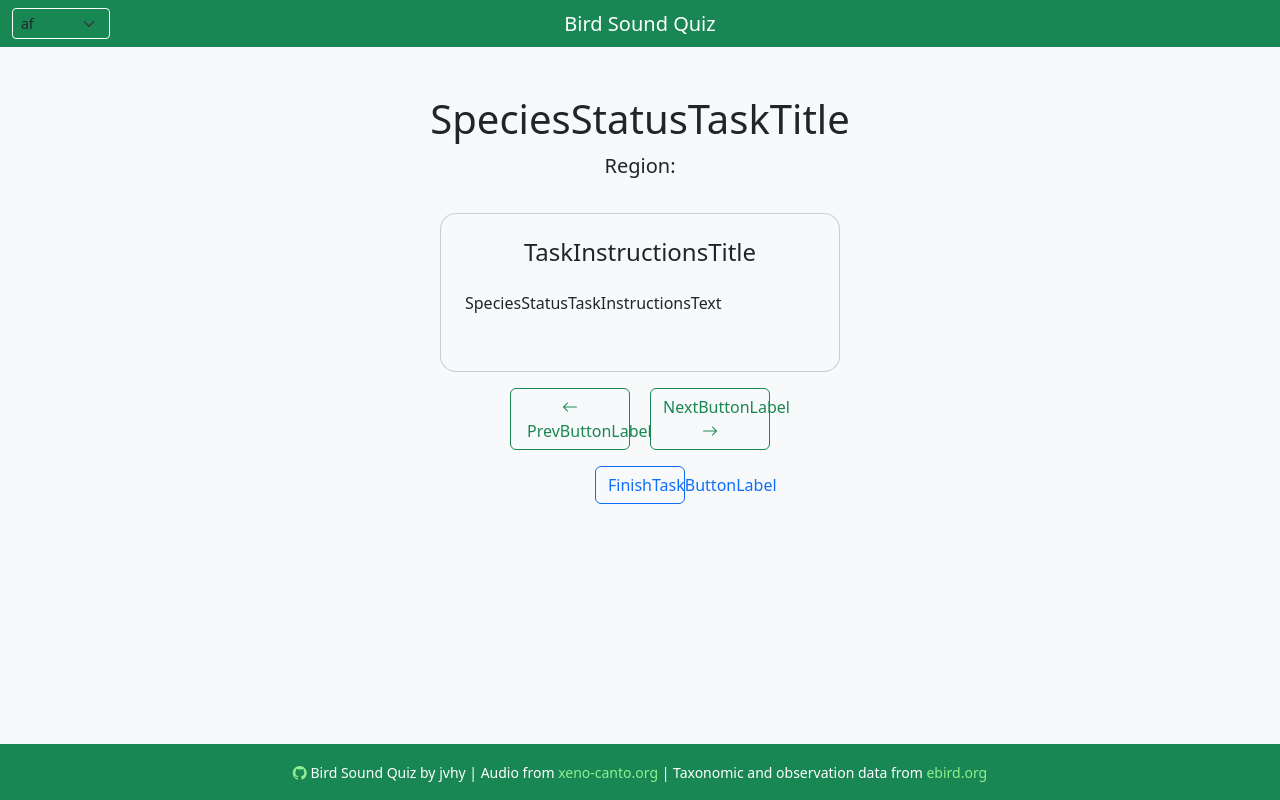
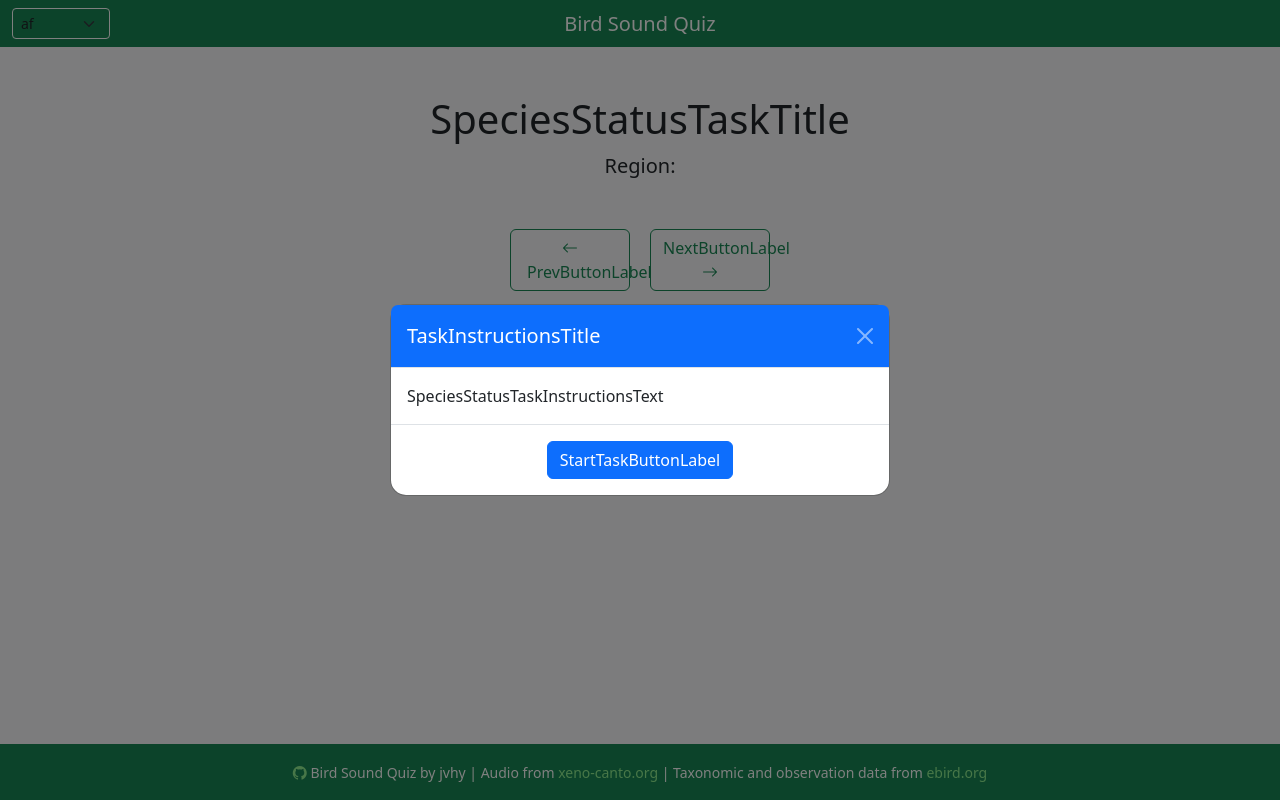
Before and after one commit to jvhy/bird-sound-quiz, a Django app: template contribute/templates/species_status_task.html in a window 1280 px wide. Run offline with Django 5.2, Linux system fonts and the light colour scheme; the template is opened without the code that fills it, so the values that code supplies are empty; parts of the project's set-up code (start-up, migrations or seed data) failed here and were passed over.

Commit message:
Move task instructions to modal

```diff
--- a/contribute/templates/species_status_task.html
+++ b/contribute/templates/species_status_task.html
@@ -21,18 +21,8 @@
         </div>
         <div id="taskCarousel" class="carousel slide mx-auto" data-bs-interval="false" data-bs-touch="false" style="max-width: 400px;">
             <div class="carousel-inner">
-                <div class="carousel-item active" id="slide_{{ forloop.counter }}">
-                    <div class="card p-4 bg-light rounded-4">
-                        <div class="pb-3">
-                            <div class="text-center">
-                                <h4 class="pb-3">{% trans "TaskInstructionsTitle" %}</h4>
-                            </div>
-                            <p>{% trans "SpeciesStatusTaskInstructionsText" %}</p>
-                        </div>
-                    </div>
-                </div>
                 {% for observation in observations %}
-                <div class="carousel-item" id="slide_{{ forloop.counter }}">
+                <div class="carousel-item {% if forloop.first %}active{% endif %}" id="slide_{{ forloop.counter }}">
                     <div class="card p-4 bg-light rounded-4">
                         <div class="text-center pb-3">
                             <h4>{% get_localized_value observation.species "name" LANGUAGE_CODE %}</h4>
@@ -70,9 +60,30 @@
         </div>
     </form>
 </div>
+<div class="modal fade" id="instructionsModal" tabindex="-1" aria-labelledby="confirmDeleteLabel" aria-hidden="true">
+    <div class="modal-dialog modal-dialog-centered">
+        <div class="modal-content rounded-4">
+            <div class="modal-header bg-primary text-white">
+                <h5 class="modal-title">{% trans "TaskInstructionsTitle" %}</h5>
+                <button type="button" class="btn-close btn-close-white" data-bs-dismiss="modal" aria-label="Close"></button>
+            </div>
+            <div class="modal-body">
+                {% trans "SpeciesStatusTaskInstructionsText" %}
+            </div>
+            <div class="modal-footer">
+                <button type="submit" class="btn btn-primary mx-auto" data-bs-dismiss="modal" aria-label='{% trans "Start" %}'>{% trans "StartTaskButtonLabel" %}</button>
+            </div>
+        </div>
+    </div>
+</div>
 
 <script>
     document.addEventListener("DOMContentLoaded", () => {
+        // Open modal when page is loaded
+        var myModal = new bootstrap.Modal(document.getElementById('instructionsModal'));
+        console.log(myModal)
+        myModal.show();
+
         document.querySelectorAll('.option-card').forEach(card => {
             card.addEventListener('click', function () {
                 const radioId = this.getAttribute('data-radio-id');
```
